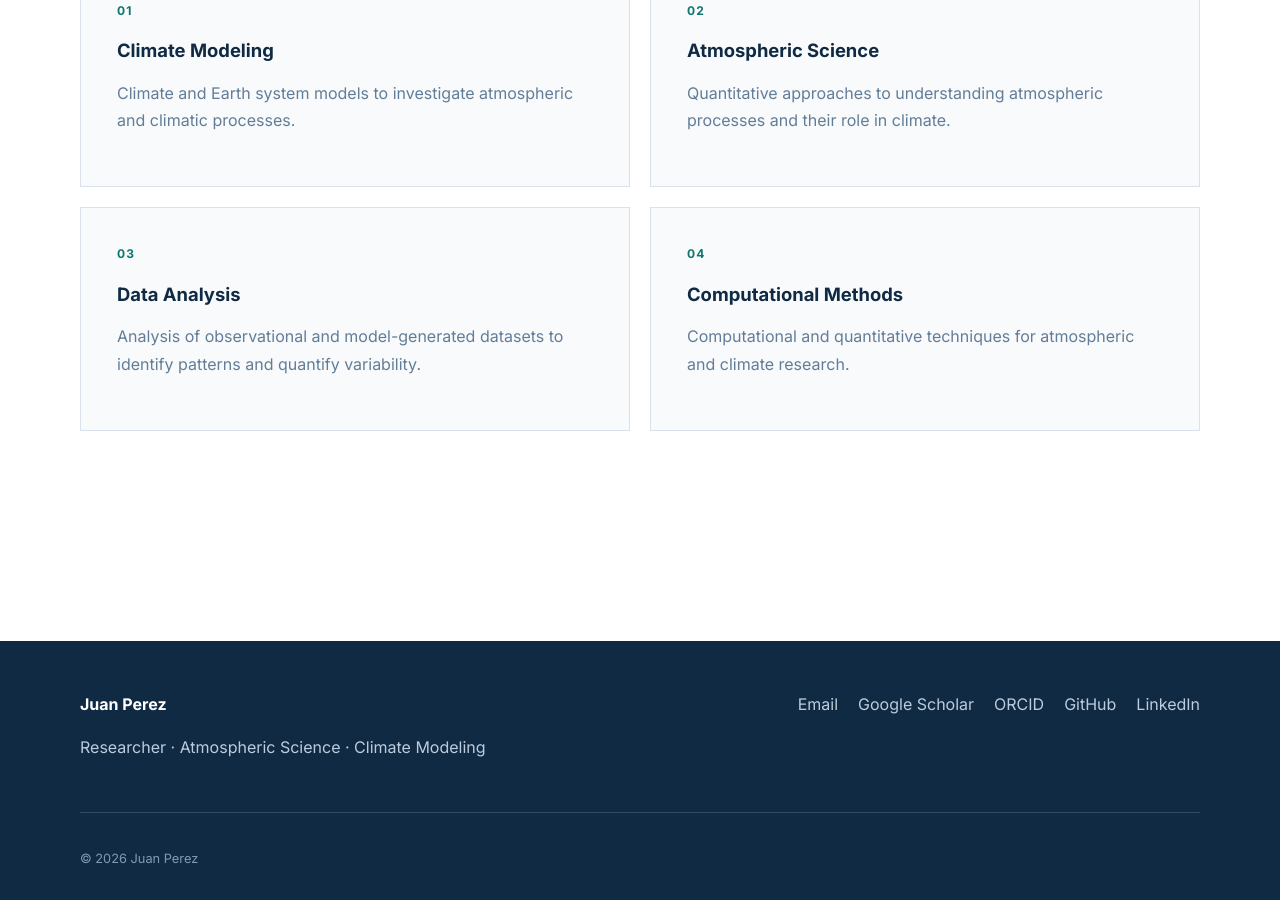
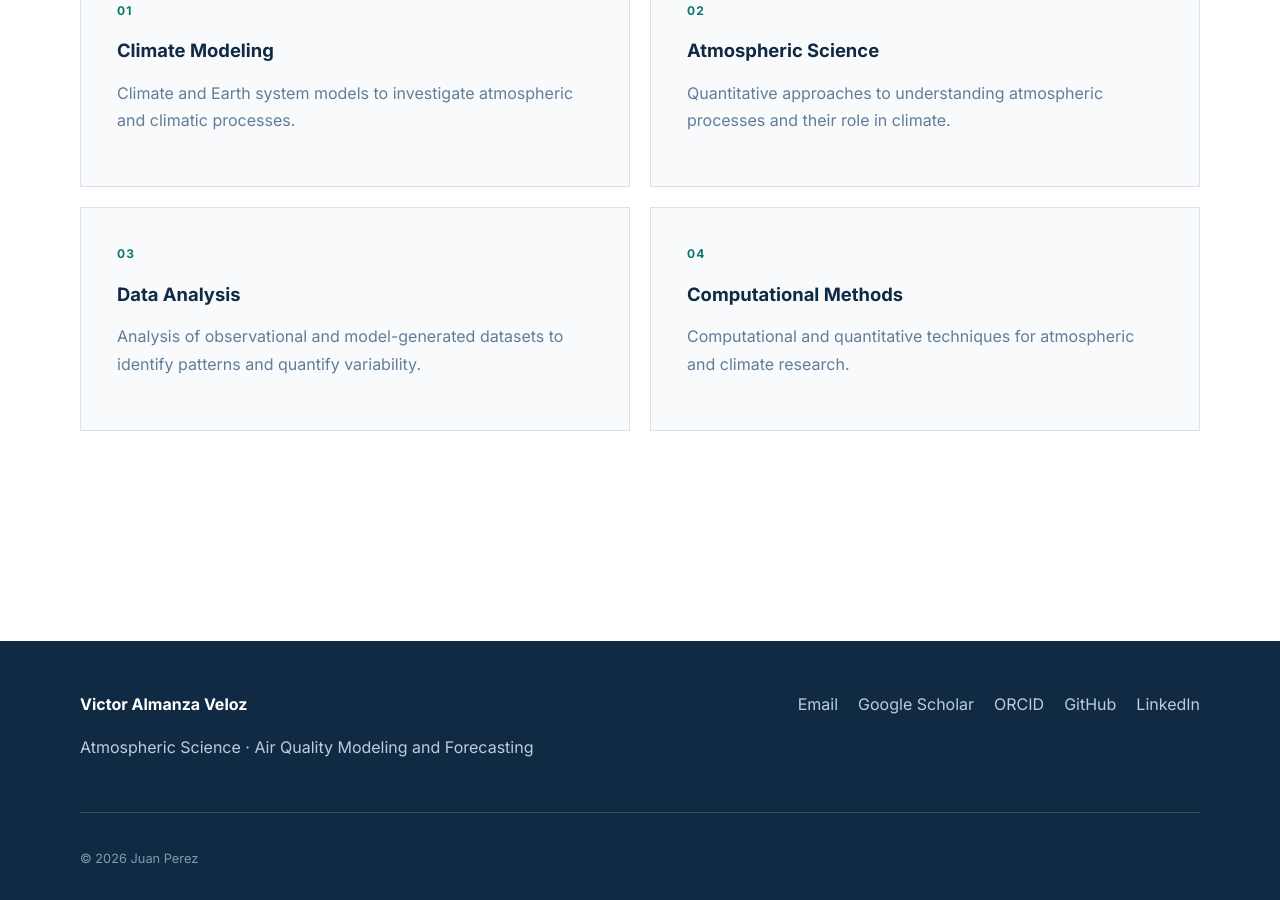
Before and after one commit to almanzav/almanzav.github.io, a Jekyll site: the page built from index.md, in a window 1280 px wide and 900 px high, scrolled down 1570 px. Built offline with Jekyll 4.4.1, drawn with Linux system fonts in a browser that asks for light colours; some of the changed text lies outside the part shown.

Commit message:
Update default.html

```diff
--- a/_layouts/default.html
+++ b/_layouts/default.html
@@ -41,7 +41,7 @@
 
     <a class="site-name"
        href="{{ '/' | relative_url }}">
-      JUAN PEREZ
+      VICTOR ALMANZA VELOZ
     </a>
 
     <nav>
@@ -76,17 +76,17 @@
 
     <div>
 
-      <strong>Juan Perez</strong>
+      <strong>Victor Almanza Veloz</strong>
 
       <p>
-        Researcher · Atmospheric Science · Climate Modeling
+        Atmospheric Science · Air Quality Modeling and Forecasting
       </p>
 
     </div>
 
     <div class="footer-links">
 
-      <a href="mailto:juan.perez@example.edu">Email</a>
+      <a href="mailto:victor.almanza@atmosfera.unam.mx">Email</a>
       <a href="#">Google Scholar</a>
       <a href="#">ORCID</a>
       <a href="#">GitHub</a>
```
